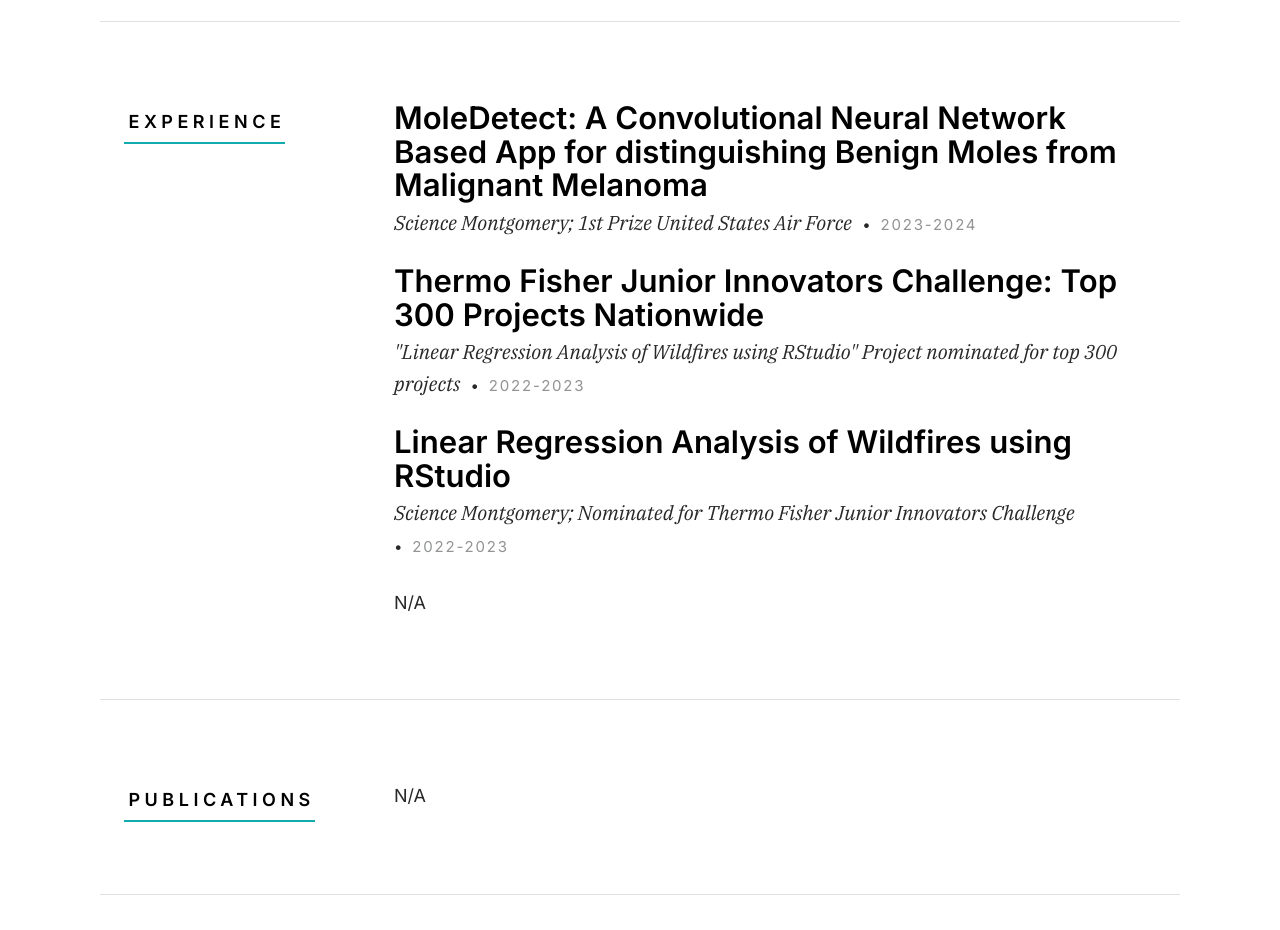
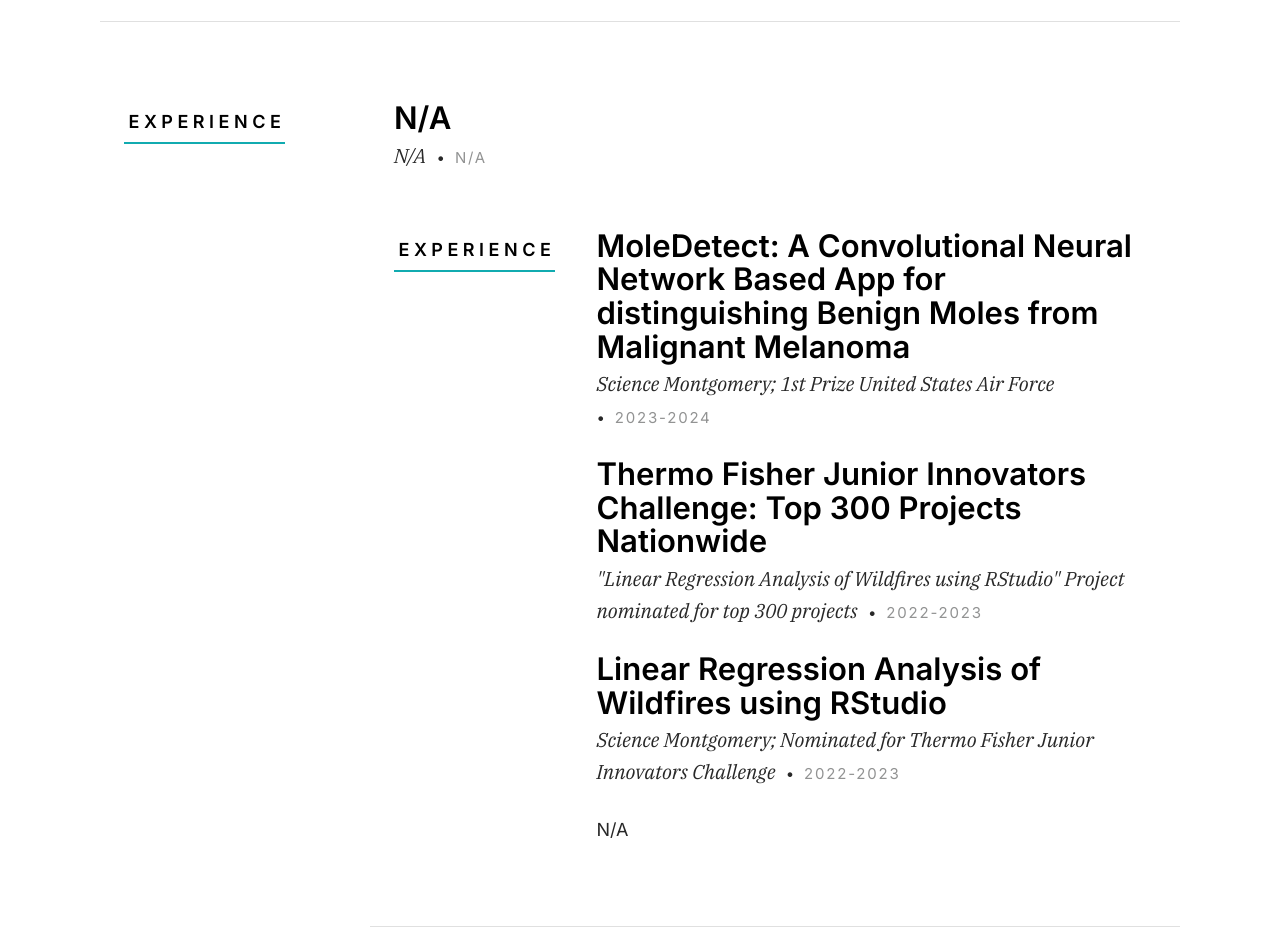
Before and after one commit to ShivenKhurana1/ShivenKhurana1.github.io, a plain HTML site: page index.html in a window 1280 px wide. Shown: the part 2147-3077 px from the top of the page. Drawn offline with Linux system fonts and the light colour scheme.

Commit message:
Update index.html

```diff
--- a/index.html
+++ b/index.html
@@ -179,6 +179,22 @@
             <div class="column large-9 tab-12">
                 <div class="resume-block">
                     <div class="resume-block__header">
+                        <h4 class="h3">N/A</h4>
+                        <p class="resume-block__header-meta">
+                            <span>N/A</span>
+                            <span class="resume-block__header-date">
+                                N/A
+                            </span>
+                        </p>
+                    </div>
+                </div> <!-- end resume-block -->
+        <div id = "resume" class="row s-resume__section">
+            <div class="column large-3 tab-12">
+                <h3 class="section-header-allcaps">Experience</h3>
+            </div>
+            <div class="column large-9 tab-12">
+                <div class="resume-block">
+                    <div class="resume-block__header">
                         <h4 class="h3">MoleDetect: A Convolutional Neural Network Based App for distinguishing Benign Moles from Malignant Melanoma</h4>
                         <p class="resume-block__header-meta">
                             <span>Science Montgomery; 1st Prize United States Air Force</span>
@@ -212,7 +228,6 @@
                     </p>
 
                 </div> <!-- end resume-block -->
-
 
             </div>
         </div> <!-- s-resume__section -->
```
